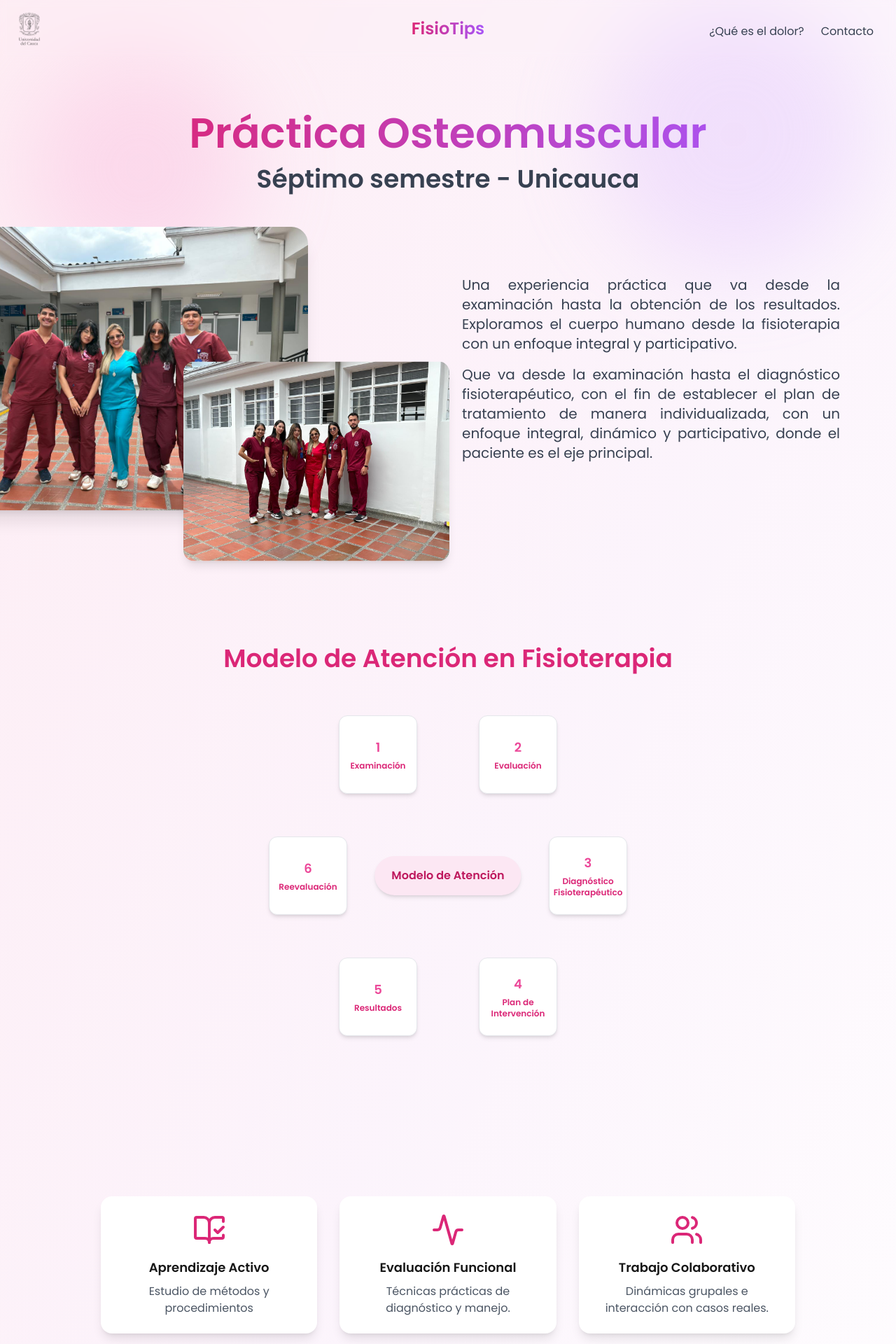
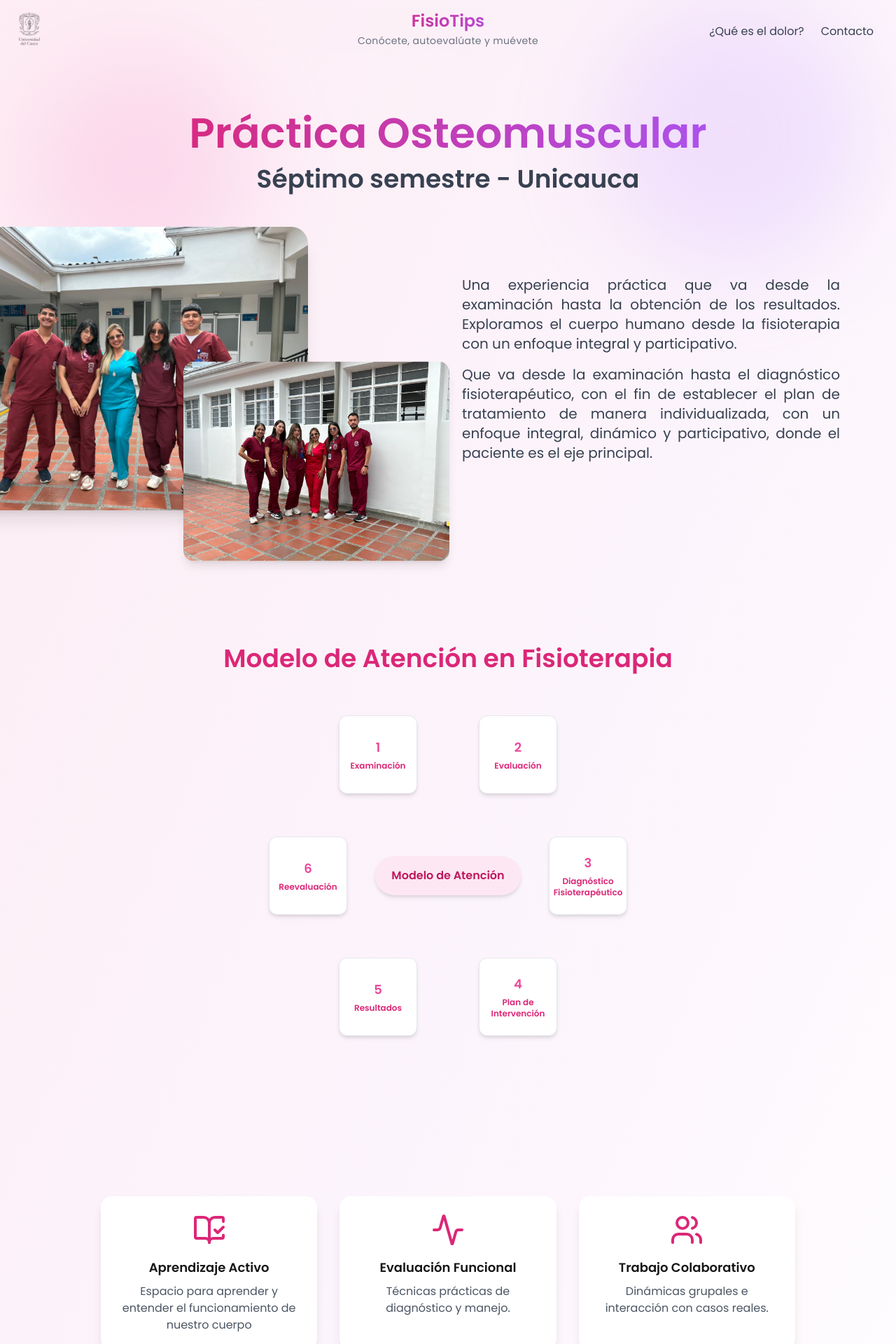
Before and after one commit to JuanF88/ximenaPage, a Next.js app: page / in a window 1280 px wide. Shown: the top 1920 px of the page at 70% size. Built offline with nearby package versions, Linux system fonts and the light colour scheme.

Commit message:
Name updated

```diff
--- a/src/components/Header.js
+++ b/src/components/Header.js
@@ -44,17 +44,22 @@ export default function Header() {
 
         </div>
 
-{/* Brand name */}
-<div className="absolute left-1/2 transform -translate-x-1/2">
+{/* Brand name y subtítulo */}
+<div className="absolute left-1/2 transform -translate-x-1/2 text-center">
   <Link href="/" passHref>
     <span
       className={`text-2xl sm:text-2xl font-extrabold bg-gradient-to-r from-pink-600 to-purple-500 text-transparent bg-clip-text max-w-4xl mx-auto leading-tight
-        hover:text-purple-500 transition-colors duration-300`}
+        hover:text-purple-500 transition-colors duration-300 block`}
     >
       FisioTips
     </span>
   </Link>
+  <p className="text-xs sm:text-sm text-gray-500 mt-0.5 tracking-wide">
+    Conócete, autoevalúate y muévete
+  </p>
 </div>
+
+
 
 
         {/* Botón Hamburguesa (Mobile) */}
--- a/src/components/Hero.js
+++ b/src/components/Hero.js
@@ -132,7 +132,7 @@ export default function Hero() {
           {
             icon: BookOpenCheck,
             title: "Aprendizaje Activo",
-            desc: "Estudio de métodos y procedimientos",
+            desc: "Espacio para aprender y entender el funcionamiento de nuestro cuerpo",
           },
           {
             icon: Activity,
```
